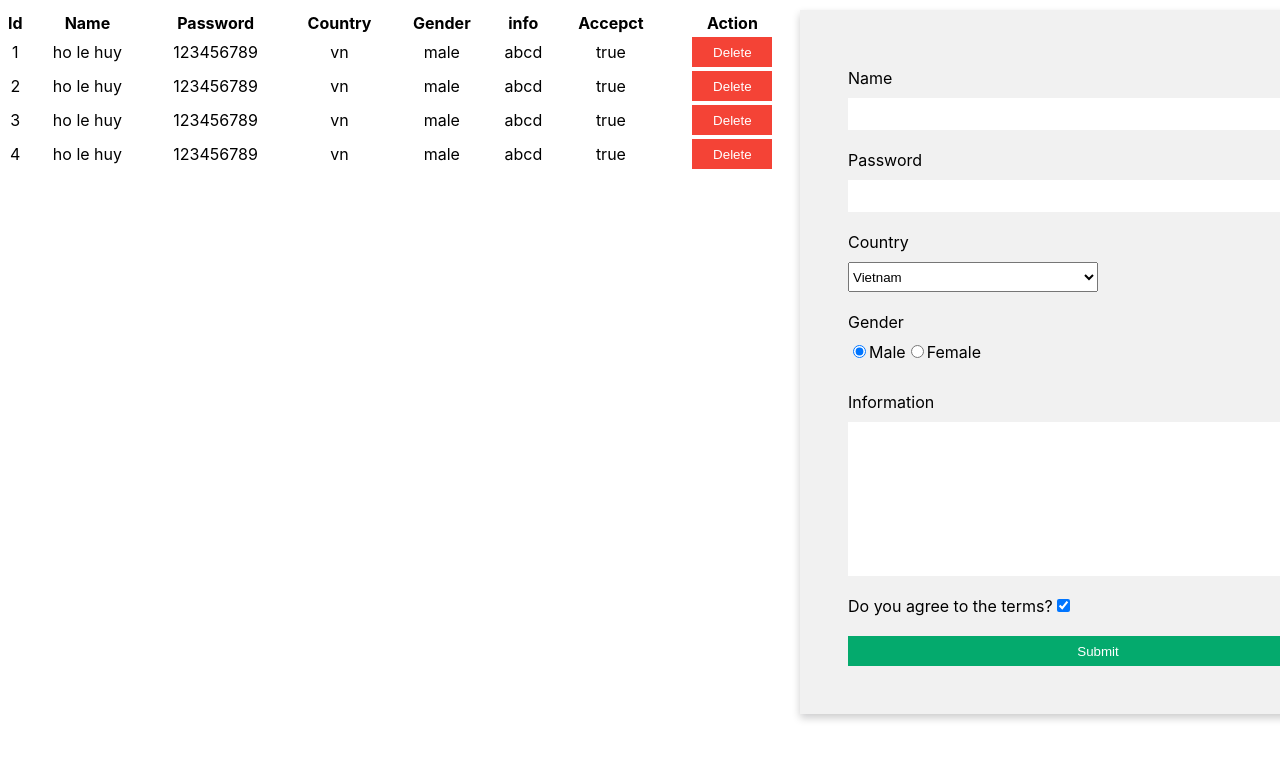
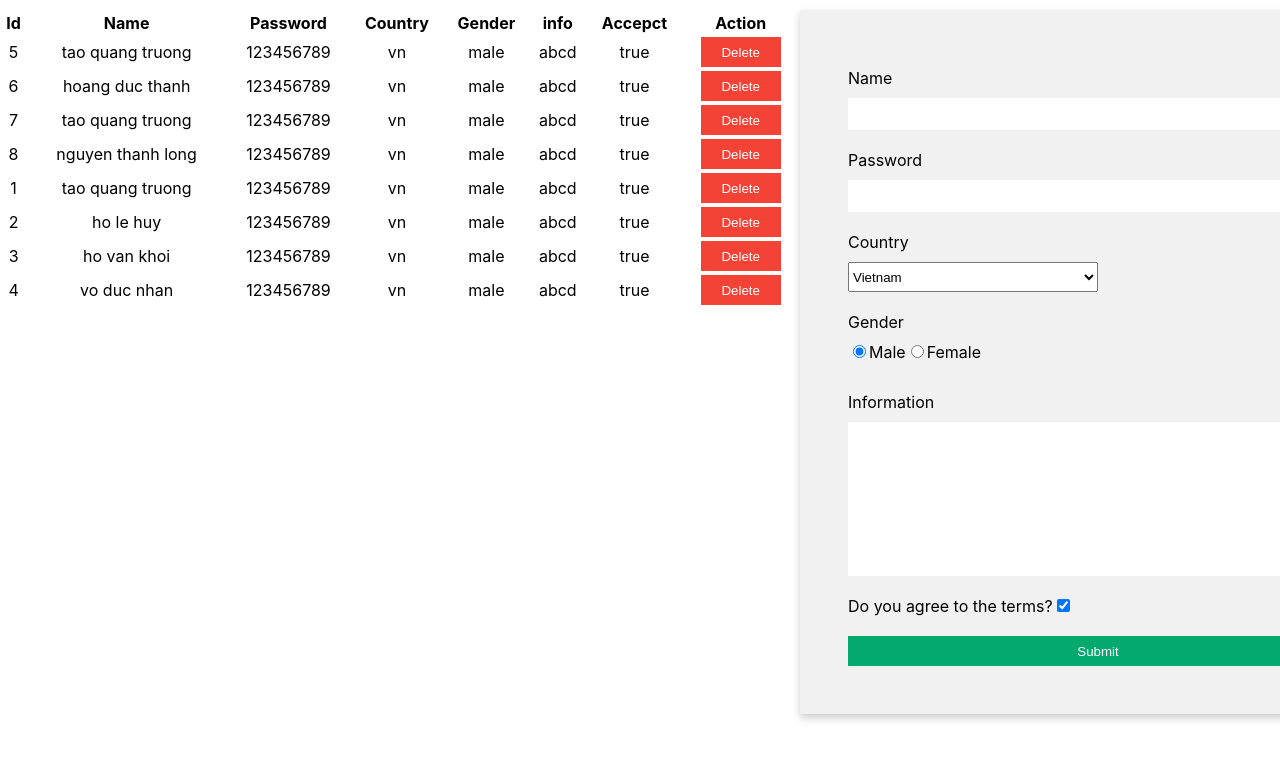
Before and after one commit to mvn-truongtao-dn/learn-react, a React (Create React App) app: page / in a window 1280 px wide. Shown: the top 760 px of the page. Built offline with nearby package versions, Linux system fonts and the light colour scheme.

Commit message:
update react-b5

```diff
--- a/src/App.js
+++ b/src/App.js
@@ -8,8 +8,44 @@ export default class App extends Component {
     super(props);
     this.state = {
       listUser: [{
+        id: 5,
+        name:"tao quang truong",
+        password: "123456789",
+        country: "vn",
+        gender: "male",
+        info: "abcd",
+        accpect: true
+      },
+      {
+        id: 6,
+        name:"hoang duc thanh",
+        password: "123456789",
+        country: "vn",
+        gender: "male",
+        info: "abcd",
+        accpect: true
+      },
+      {
+        id: 7,
+        name:"tao quang truong",
+        password: "123456789",
+        country: "vn",
+        gender: "male",
+        info: "abcd",
+        accpect: true
+      },
+      {
+        id: 8,
+        name:"nguyen thanh long",
+        password: "123456789",
+        country: "vn",
+        gender: "male",
+        info: "abcd",
+        accpect: true
+      },
+      {
         id: 1,
-        name:"ho le huy",
+        name:"tao quang truong",
         password: "123456789",
         country: "vn",
         gender: "male",
@@ -27,7 +63,7 @@ export default class App extends Component {
       },
       {
         id: 3,
-        name:"ho le huy",
+        name:"ho van khoi",
         password: "123456789",
         country: "vn",
         gender: "male",
@@ -36,7 +72,7 @@ export default class App extends Component {
       },
       {
         id: 4,
-        name:"ho le huy",
+        name:"vo duc nhan",
         password: "123456789",
         country: "vn",
         gender: "male",
```
